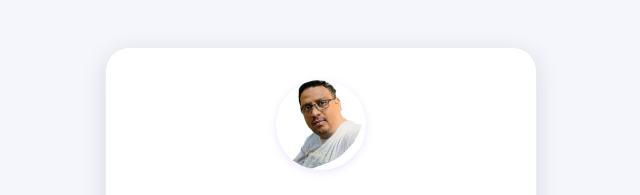
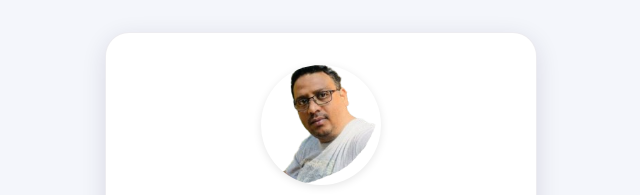
Before and after one commit to IstosMedical/bizcard, a plain HTML site: page index.html in a window 1280 px wide. Shown: the part 114-309 px from the top of the page, without its empty margins (319-959 px from the left). Drawn offline with Linux system fonts and the light colour scheme.

Commit message:
Update style.css

```diff
--- a/style.css
+++ b/style.css
@@ -24,6 +24,16 @@ body {
   align-items: center;
   height: 100vh;
 }
+
+.profile-img {
+  width: 120px;
+  height: 120px;
+  border-radius: 50%;
+  object-fit: cover;
+  margin-bottom: 1rem;
+  box-shadow: 0 2px 8px rgba(0,0,0,0.1);
+}
+
 .biz-card {
   background: #fff;
   border: 1px solid rgba(32, 16, 66, 0.08); /* subtle border */
@@ -35,14 +45,7 @@ body {
   width: 100%;
   transition: box-shadow 0.3s ease, border-color 0.3s ease;
 }
-.profile-img {
-  width: 90px;
-  height: 90px;
-  border-radius: 50%;
-  object-fit: cover;
-  box-shadow: 0 2px 8px rgba(130,82,245,0.15);
-  margin-bottom: 1rem;
-}
+
 h1 {
   font-size: 1.7rem;
   margin: .25em 0 .1em 0;
```
